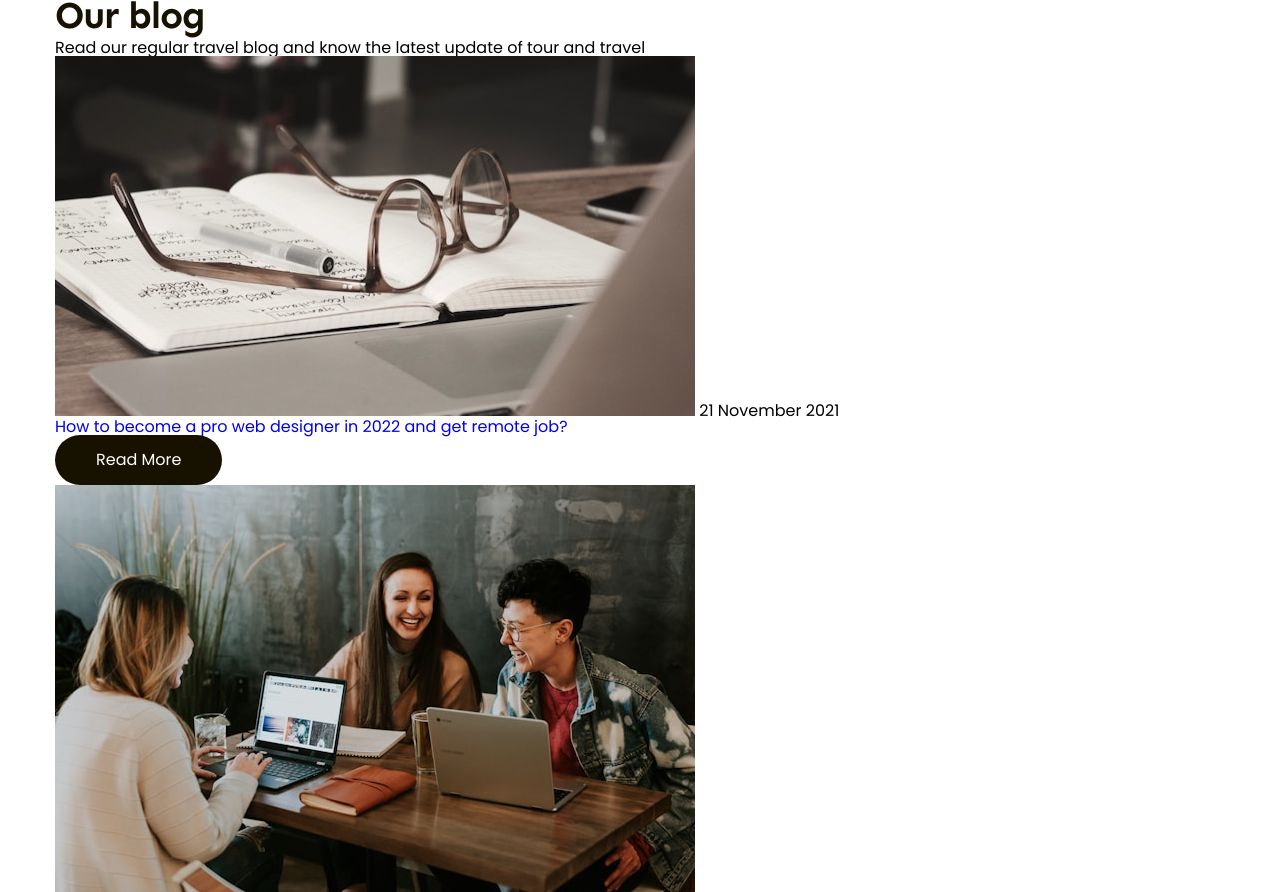
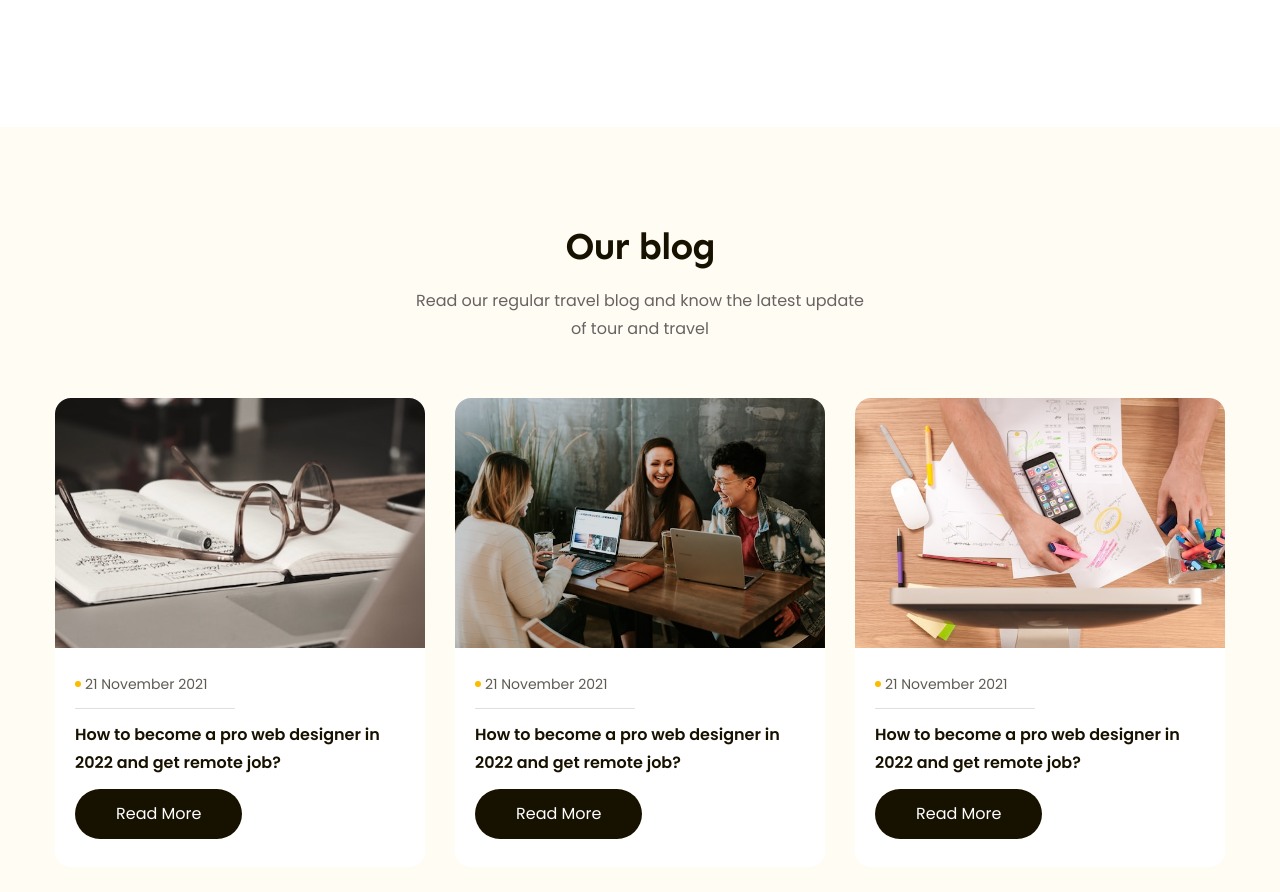
Before and after one commit to cn554232-create/htmlcss-project-01, a plain HTML site: page index.html in a window 1280 px wide. Shown: the part 3527-4419 px from the top of the page. Drawn offline with Linux system fonts and the light colour scheme.

Commit message:
p10 - code blogs

```diff
--- a/asset/css/styles.css
+++ b/asset/css/styles.css
@@ -567,3 +567,98 @@ nav li.active a {
 .features-2nd .cta-btn {
     padding: 0 35px;
 }
+
+/*  ========================================= blogs ========================================== */
+
+.blogs {
+    margin-top: 135px;
+    padding: 96px 0;
+    background-color: #fffcf4;
+}
+
+.blogs .blogs-top {
+    text-align: center;
+}
+
+.blogs .blogs-top .desc {
+    margin: 16px auto 0;
+    width: 448px;
+    color: #696262;
+    font-size: 1.6rem;
+    line-height: 1.75; /* 175% */
+}
+
+.blogs .blogs-list {
+    gap: 30px;
+    display: flex;
+    margin-top: 55px;
+}
+
+.blogs .item {
+    width: 33.33%;
+    border-radius: 16px;
+    background: #fff;
+}
+
+.blogs .item:hover {
+    box-shadow: 0 16px 32px 0 rgba(0, 0, 0, 0.05);
+}
+
+.blogs .item .thumb {
+    width: 100%;
+    height: 250px;
+    object-fit: cover;
+    border-radius: 16px 16px 0 0;
+}
+
+.blogs .item .info {
+    padding: 20px 20px 28px;
+}
+
+.blogs .item .date {
+    position: relative;
+    display: inline-flex;
+    padding-bottom: 12px;
+    align-items: center;
+    color: #5f5b53;
+    font-size: 1.4rem;
+    line-height: 1.86; /* 185.714% */
+}
+
+.blogs .item .date::before {
+    content: "";
+    margin-right: 4px;
+    display: inline-block;
+    height: 6px;
+    width: 6px;
+    border-radius: 50%;
+    background: var(--primary-color);
+}
+
+.blogs .item .date::after {
+    position: absolute;
+    right: -27px;
+    left: 0;
+    bottom: 0;
+    content: "";
+    display: inline-block;
+    height: 1px;
+    border-radius: 0.5px;
+    background: #e2dfda;
+}
+
+.blogs .item .title {
+    margin-top: 12px;
+    color: #171100;
+    font-size: 1.6rem;
+    font-weight: 600;
+    line-height: 1.75; /* 175% */
+}
+
+.blogs .item .btn {
+    margin-top: 12px;
+}
+
+.blogs .item .btn:hover {
+    background: var(--primary-color);
+}
--- a/index.html
+++ b/index.html
@@ -504,66 +504,68 @@
                         </p>
                     </div>
 
-                    <!-- blogs list 01 -->
                     <div class="blogs-list">
+                        <!-- blogs-list 01 -->
                         <div class="item">
                             <a href="#!"
                                 ><img
                                     src="./asset/img/blog-01.jpg"
-                                    alt="How to become a pro web designer in 2022 and get
-                                remote job?"
+                                    alt="How to become a pro web designer in 2022 and
+                                    get remote job?"
                                     class="thumb"
                             /></a>
+                            <div class="info">
                                 <span class="date">21 November 2021</span>
                                 <a href="#!"
                                     ><h3 class="title">
-                                    How to become a pro web designer in 2022 and
-                                    get remote job?
-                                </h3>
-                            </a>
+                                        How to become a pro web designer in 2022
+                                        and get remote job?
+                                    </h3></a
+                                >
                                 <a href="#!" class="btn">Read More</a>
                             </div>
                         </div>
 
-                    <!-- blogs list 02 -->
-                    <div class="blogs-list">
+                        <!-- blogs-list 02 -->
                         <div class="item">
                             <a href="#!"
                                 ><img
                                     src="./asset/img/blog-02.jpg"
-                                    alt="How to become a pro web designer in 2022 and get
-                                remote job?"
+                                    alt="How to become a pro web designer in 2022 and
+                                    get remote job?"
                                     class="thumb"
                             /></a>
+                            <div class="info">
                                 <span class="date">21 November 2021</span>
                                 <a href="#!"
                                     ><h3 class="title">
-                                    How to become a pro web designer in 2022 and
-                                    get remote job?
-                                </h3>
-                            </a>
+                                        How to become a pro web designer in 2022
+                                        and get remote job?
+                                    </h3></a
+                                >
                                 <a href="#!" class="btn">Read More</a>
                             </div>
                         </div>
 
-                    <!-- blogs list 03 -->
-                    <div class="blogs-list">
+                        <!-- blogs-list 03 -->
                         <div class="item">
                             <a href="#!"
                                 ><img
                                     src="./asset/img/blog-03.jpg"
-                                    alt="How to become a pro web designer in 2022 and get
-                                remote job?"
+                                    alt="How to become a pro web designer in 2022 and
+                                    get remote job?"
                                     class="thumb"
                             /></a>
+                            <div class="info">
                                 <span class="date">21 November 2021</span>
                                 <a href="#!"
                                     ><h3 class="title">
-                                    How to become a pro web designer in 2022 and
-                                    get remote job?
-                                </h3>
-                            </a>
+                                        How to become a pro web designer in 2022
+                                        and get remote job?
+                                    </h3></a
+                                >
                                 <a href="#!" class="btn">Read More</a>
+                            </div>
                         </div>
                     </div>
                 </div>
```
Lines whose indentation alone changed are shown as unchanged.
